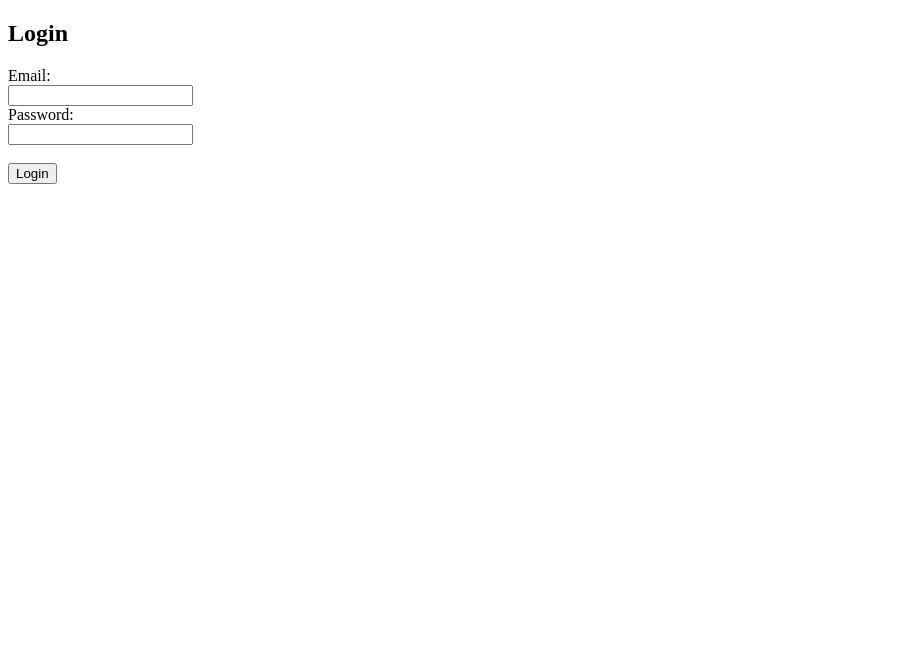
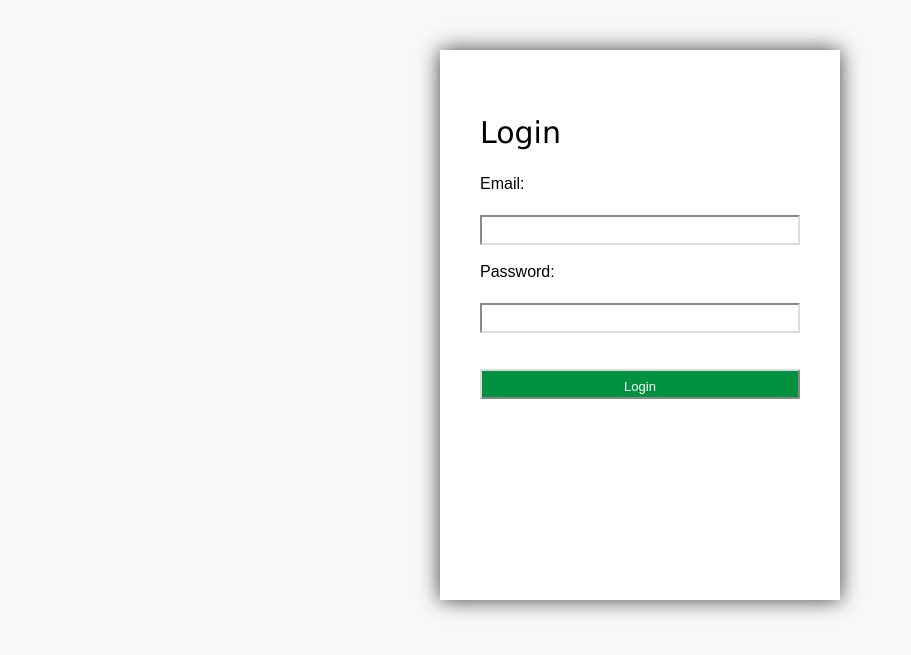
Before and after one commit to synnbad/student_supervisor_allocation, a Python web app: template templates/login.html in a window 1280 px wide. Shown: the top 655 px of the page, without its empty margins (0-911 px from the left). Run offline with Jinja, Linux system fonts and the light colour scheme; the template is opened without the code that fills it, so the values that code supplies are empty.

Commit message:
my changes

```diff
--- a/templates/login.css
+++ b/templates/login.css
@@ -0,0 +1,59 @@
+/* login */
+body {
+    background-color: #F8F8F8;
+}
+body form {
+    border: 1px;
+    width: 400px;
+    height: 550px;
+    background-color: #fff;
+    box-shadow: 0px 0px 20px rgba(0,0,0,0.75);
+    overflow: hidden;
+    margin: auto;
+    margin-top: 50px;
+    padding: 40px;
+    display: flex;
+    flex-direction: column;
+    box-sizing: border-box;
+}
+body form img {
+    height: 60px;
+    width: 60px;
+}
+body form h2 {
+    font-weight: normal;
+    font-size: 30px;
+    font-family: Verdana, Geneva, Tahoma, sans-serif;
+}
+body form label{
+    margin-bottom: 5px;
+    color: #000;
+    display: inline-block;
+    line-height: 17px;
+    width: 100%;
+    font-size: 1rem;
+    font-family: Arial, Helvetica, sans-serif;
+    box-sizing: border-box
+}
+body form input {
+    border-color: gainsboro;
+    color: #000;
+    height: 30px;
+    line-height: 30px;
+    border-radius: 1px;
+    font-size: 13px;
+    background: #fff;
+    vertical-align: middle;
+    letter-spacing: 0;
+    margin: 0;
+    overflow: visible;
+    box-sizing: border-box;
+}
+body form .loginb {
+    background-color: #00923f;
+    color: #FFF;
+    border-radius: 2px;
+    font-weight: 400;
+    text-transform: none;
+    cursor: pointer;
+}
--- a/templates/login.html
+++ b/templates/login.html
@@ -4,15 +4,16 @@
     <meta charset="UTF-8">
     <meta name="viewport" content="width=device-width, initial-scale=1.0">
     <title>Login</title>
+    <link rel="stylesheet" href="templates\login.css">
 </head>
 <body>
-    <h2>Login</h2>
     <form action="/login" method="POST">
+        <h2>Login</h2>
         <label for="email">Email:</label><br>
         <input type="email" id="email" name="email"><br>
         <label for="password">Password:</label><br>
         <input type="password" id="password" name="password"><br><br>
-        <input type="submit" value="Login">
+        <input class="loginb" type="submit" value="Login">
     </form>
 </body>
 </html>
```
